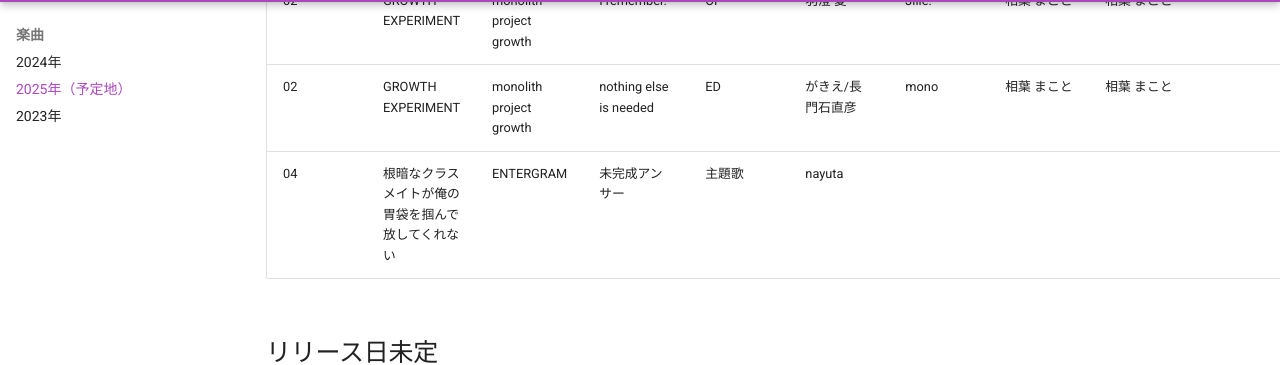
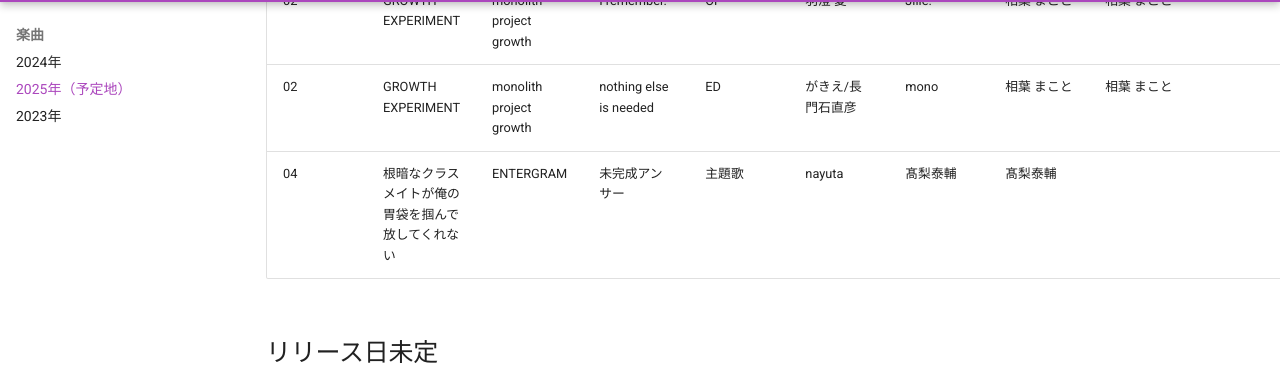
Before and after one commit to onihusube/ensonglog, an MkDocs documentation site: the page built from docs/2025/楽曲.md, in a window 1280 px wide and 900 px high, scrolled down 2034 px. Shown: the part 94-459 px from the top of the window. Built offline with MkDocs 1.6.1 and Material for MkDocs 9.7.7, drawn with Linux system fonts in a browser that asks for light colours; comment, search, counter and statistics services are not loaded.

Commit message:
少し追記

```diff
--- a/docs/2025/楽曲.md
+++ b/docs/2025/楽曲.md
@@ -27,7 +27,7 @@
 | 02<!--/14--> | 幻想牢獄のカレイドスコープ2 | OP | まっしろゲロカス☆リユニオン | OP | 渦花黒祢 (CV.夏吉ゆうこ) | 竜騎士07 / 07th Expansion | xaki | xaki | | 完全生産限定版特典 オリジナルサウンドトラックCD | [:fontawesome-brands-youtube:](https://youtu.be/M43suUFlu6o) |
 | 02<!--/??--> | GROWTH EXPERIMENT | monolith project growth  | I remember. | OP | 羽澄 愛 | Jille. | 相葉 まこと | 相葉 まこと |  |  | [:fontawesome-brands-youtube:](https://www.youtube.com/watch?v=mAk11KE8CuM) |
 | 02<!--/??--> | GROWTH EXPERIMENT | monolith project growth  | nothing else is needed | ED | がきえ/長門石直彦 | mono | 相葉 まこと | 相葉 まこと |  | 演奏協力 坂本徹 | |
-| 04<!--/24--> | 根暗なクラスメイトが俺の胃袋を掴んで放してくれない | ENTERGRAM | 未完成アンサー | 主題歌 | nayuta | | | | | | |
+| 04<!--/24--> | 根暗なクラスメイトが俺の胃袋を掴んで放してくれない | ENTERGRAM | 未完成アンサー | 主題歌 | nayuta | 髙梨泰輔 | 髙梨泰輔 | | | | [:fontawesome-brands-youtube:](https://www.youtube.com/watch?v=u4ea5lB_NWA) |
 
 ## リリース日未定
 
```
Also changed, not shown: docs/2024/音源.md (+2 -1 lines).
